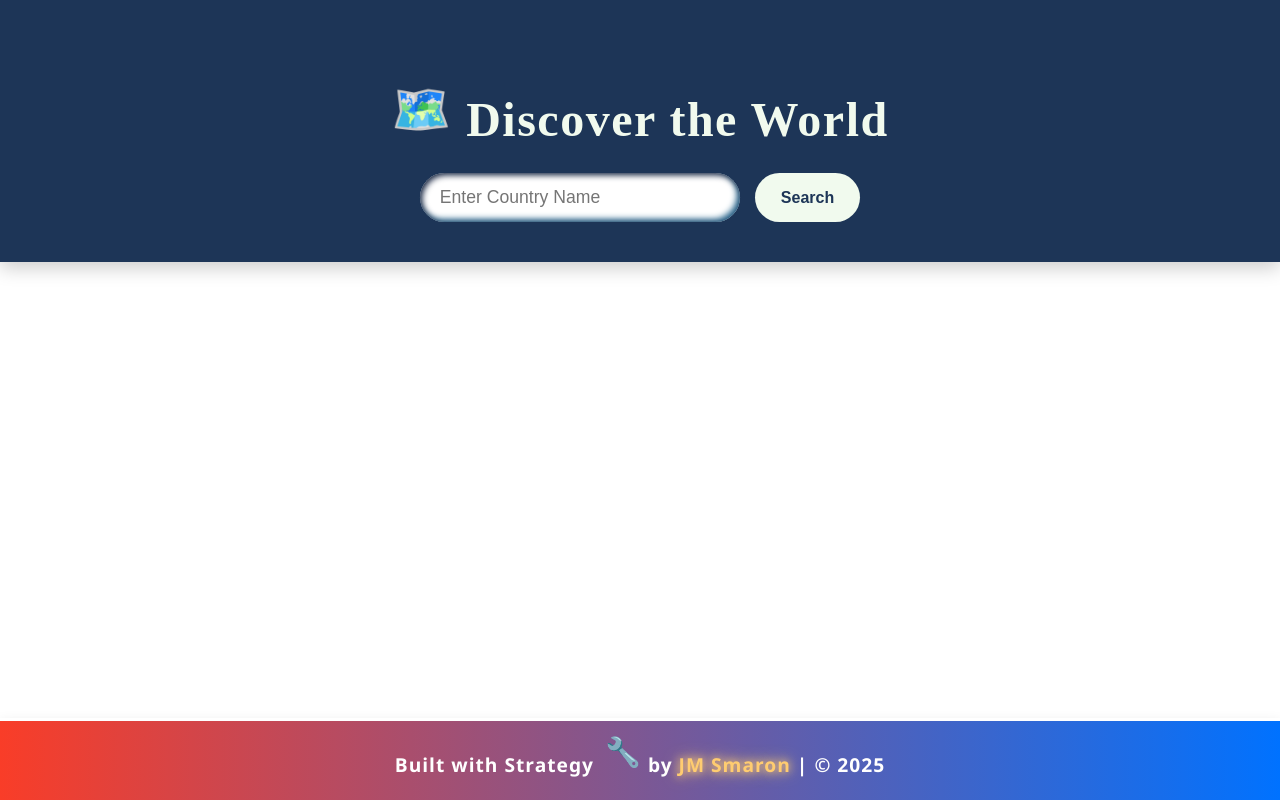
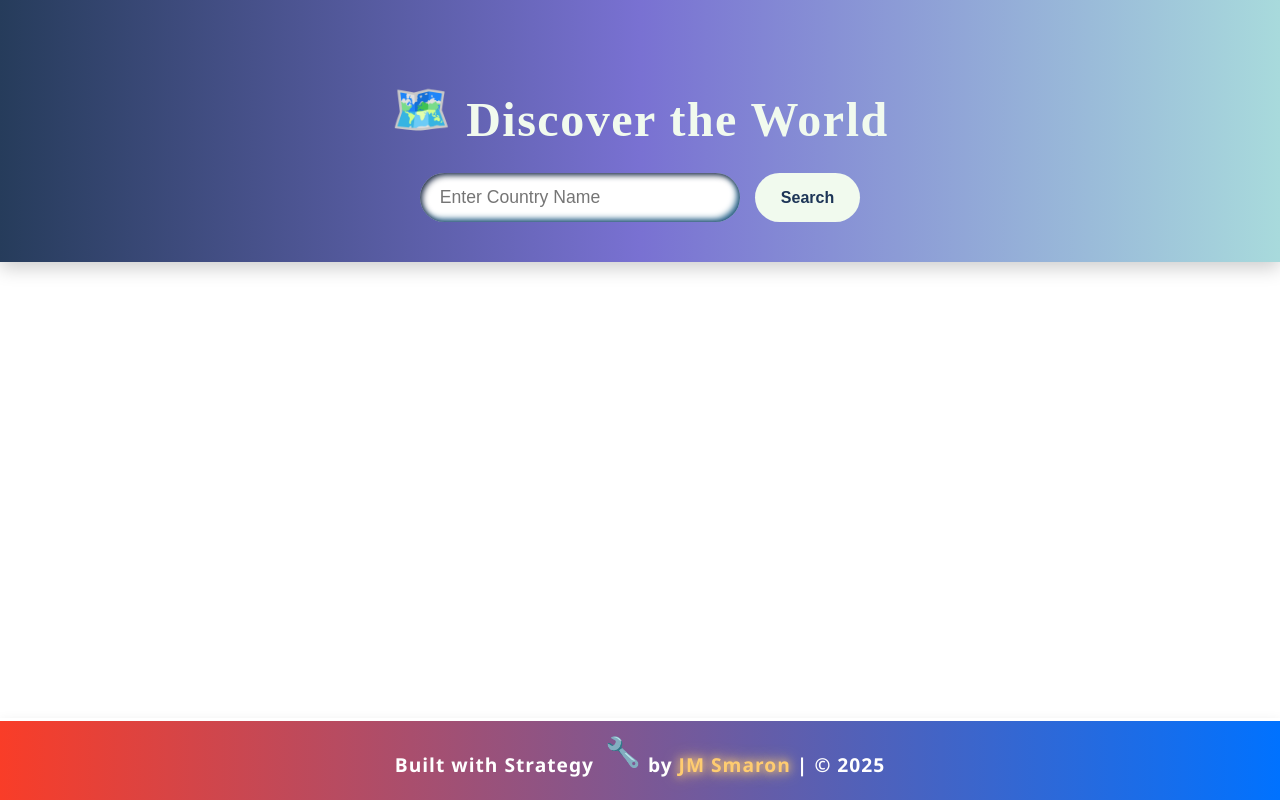
Before and after one commit to JM-Smaron/Final_Assignment, a plain HTML site: page index.html in a window 1280 px wide. Drawn offline with Linux system fonts and the light colour scheme.

Commit message:
header design changed

```diff
--- a/smstyle.css
+++ b/smstyle.css
@@ -1,6 +1,6 @@
 /* Redesigned Header */
 .new-header {
-    background: #1d3557;
+    background: linear-gradient(to right, #263c5b, #7971d2, #a8dadc);
     color: #f1faee;
     padding: 60px 20px 40px;
     text-align: center;
@@ -12,7 +12,14 @@
     margin-bottom: 25px;
     font-weight: 700;
     letter-spacing: 1.5px;
-}
+    transition: all 0.3s ease-in-out; /* Needed for smooth hover */
+  }
+
+  .new-header h1:hover {
+    text-shadow: 0 0 8px #f0f6f6, 0 0 16px #e96bdd;
+    color: #0c1212;
+  }
+
 
 /* Floating animation for the header emoji */
 @keyframes headerFloat {
```
